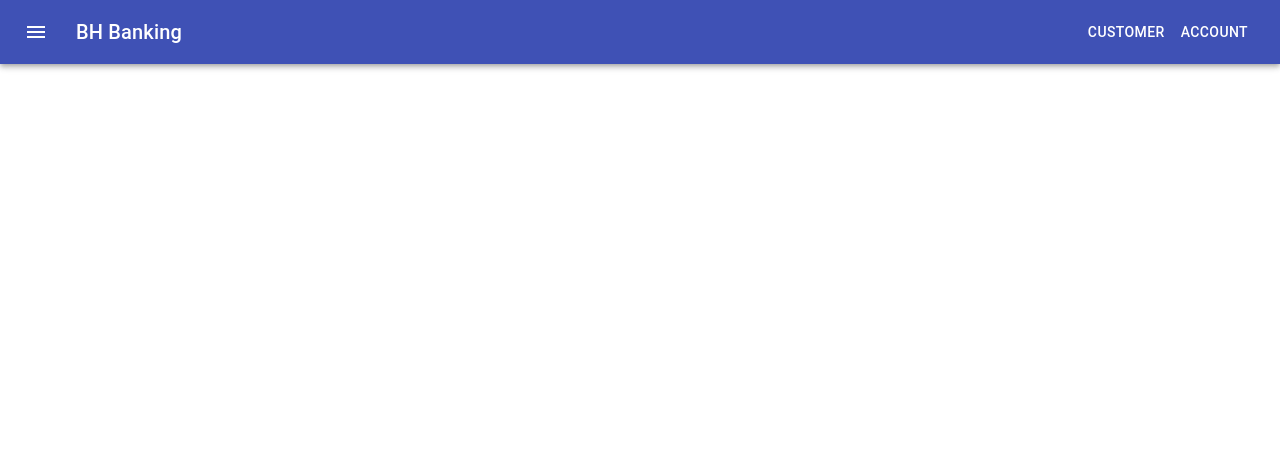
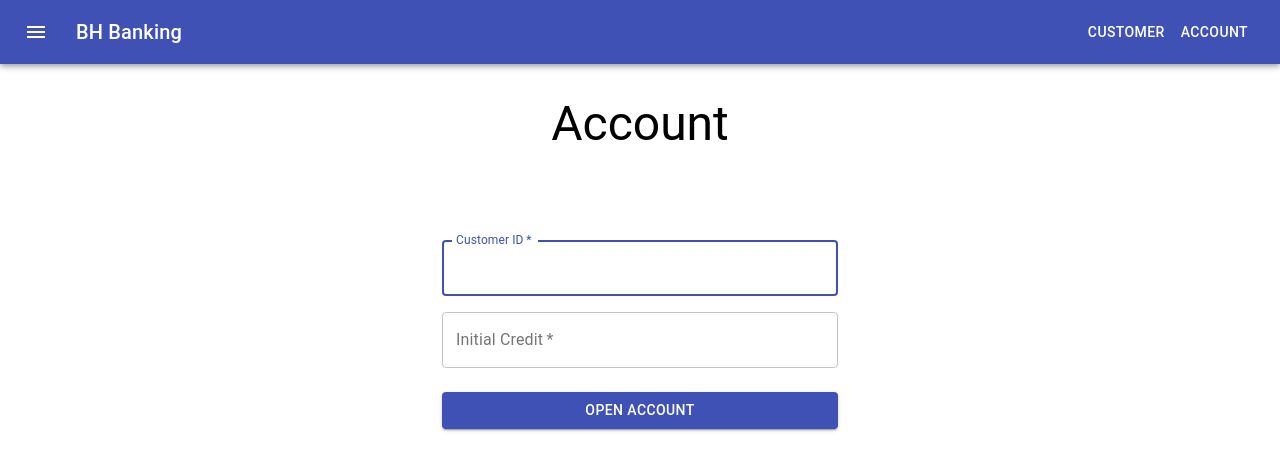
Before and after one commit to eroglum16-zz/bh-banking-ui, a React (Create React App) app: page /account in a window 1280 px wide. Shown: the top 470 px of the page. Built offline with nearby package versions, Linux system fonts and the light colour scheme; no server answers.

Commit message:
Create account page with account opening form

```diff
--- a/src/app/layout/Layout.js
+++ b/src/app/layout/Layout.js
@@ -2,6 +2,7 @@ import React from 'react';
 import TopBar from "./TopBar";
 import {Route, Switch} from 'react-router';
 import CustomerPage from "../pages/customer/CustomerPage";
+import AccountPage from "../pages/account/AccountPage";
 
 const Layout = () => {
     return (
@@ -9,6 +10,7 @@ const Layout = () => {
             <TopBar/>
             <Switch>
                 <Route path={['/', '/customer']} component={CustomerPage} exact={true} />
+                <Route path="/account" component={AccountPage} exact={true} />
             </Switch>
         </React.Fragment>
     )
--- /dev/null
+++ b/src/app/pages/account/AccountPage.js
@@ -0,0 +1,28 @@
+import React from 'react';
+import {Container} from "@material-ui/core";
+import {makeStyles} from '@material-ui/core/styles';
+import Typography from '@material-ui/core/Typography';
+import AccountForm from "./components/AccountForm";
+
+const useStyles = makeStyles((theme) => ({
+    cardGrid: {
+        paddingTop: theme.spacing(4),
+        paddingBottom: theme.spacing(4),
+    }
+}));
+
+const AccountPage = () => {
+    const classes = useStyles();
+    return (
+        <Container className={classes.cardGrid}>
+            <Typography align="center" variant="h3" gutterBottom>
+                Account
+            </Typography>
+            <Container maxWidth="xs">
+                <AccountForm/>
+            </Container>
+        </Container>
+    );
+};
+
+export default AccountPage;
--- /dev/null
+++ b/src/app/pages/account/components/AccountForm.js
@@ -0,0 +1,173 @@
+import React, {useState} from 'react';
+import Button from '@material-ui/core/Button';
+import TextField from '@material-ui/core/TextField';
+import Grid from '@material-ui/core/Grid';
+import {makeStyles} from '@material-ui/core/styles';
+import {createAccount} from '../../../service/accountService';
+import Snackbar from '@material-ui/core/Snackbar';
+import MuiAlert from '@material-ui/lab/Alert';
+import Backdrop from '@material-ui/core/Backdrop';
+import CircularProgress from '@material-ui/core/CircularProgress';
+
+function Alert(props) {
+    return <MuiAlert elevation={6} variant="filled" {...props} />;
+}
+
+const useStyles = makeStyles((theme) => ({
+    paper: {
+        marginTop: theme.spacing(8),
+        display: 'flex',
+        flexDirection: 'column',
+        alignItems: 'center',
+    },
+    form: {
+        width: '100%',
+        marginTop: theme.spacing(3),
+    },
+    submit: {
+        margin: theme.spacing(3, 0, 2),
+    }
+}));
+
+const emptyForm = {customerId: '', initialCredit: ''};
+
+const AccountForm = () => {
+    const classes = useStyles();
+    const [form, setForm] = useState(emptyForm);
+    const [open, setOpen] = useState(false);
+    const [feedback, setFeedback] = useState({});
+    const [formError, setFormError] = useState({});
+    const [requestPending, setRequestPending] = useState(false);
+
+    const requireFields = (errors) => {
+        const requiredFields = Object.keys(errors)
+            .filter(field => !!errors[field])
+            .join(', ');
+
+        setFeedback({
+            severity: 'error',
+            message: `Please fill required fields: ${requiredFields}`
+        });
+        openSnackbar();
+    };
+
+    const validateForm = () => {
+        const errors = {};
+        let valid = true;
+
+        Object.keys(form)
+            .filter(field => !form[field])
+            .forEach(field => {
+                errors[field] = true;
+                valid = false;
+            });
+        setFormError(errors);
+
+        if (!valid) requireFields(errors);
+
+        return valid;
+    };
+
+    const resetForm = () => {
+        setForm(emptyForm);
+        setFormError({});
+    };
+
+    const onSubmit = () => {
+        if (!validateForm()) return;
+
+        setRequestPending(true);
+        createAccount(form)
+            .then(res => {
+                resetForm();
+                setFeedback({
+                    severity: 'success',
+                    message: `You have successfully opened an account with id ${res.data.accountId}.`
+                });
+            })
+            .catch(error => {
+                let message;
+                if (!error.response) {
+                    message = 'Server is not responding, please try in a bit!';
+                } else if (error.response.status === 404) {
+                    message = `No customer was found with the given id (${form.customerId}).`;
+                } else {
+                    message = 'An error occurred while opening an account!';
+                }
+                setFeedback({severity: 'error', message});
+            })
+            .finally(() => {
+                setRequestPending(false);
+                openSnackbar();
+            });
+    };
+
+    const openSnackbar = () => {
+        setOpen(true);
+    };
+
+    const handleClose = (event, reason) => {
+        if (reason === 'clickaway') {
+            return;
+        }
+        setOpen(false);
+    };
+
+    return (
+        <div className={classes.paper}>
+            <form className={classes.form} noValidate>
+                <Grid container spacing={2}>
+                    <Grid item xs={12}>
+                        <TextField
+                            name="customerId"
+                            variant="outlined"
+                            required
+                            fullWidth
+                            id="customerId"
+                            error={formError.customerId}
+                            value={form.customerId}
+                            onChange={({target}) => setForm({...form, customerId: target.value})}
+                            label="Customer ID"
+                            type="text"
+                            autoFocus
+                        />
+                    </Grid>
+                    <Grid item xs={12}>
+                        <TextField
+                            variant="outlined"
+                            required
+                            fullWidth
+                            id="initialCredit"
+                            label="Initial Credit"
+                            name="initialCredit"
+                            type="number"
+                            error={formError.initialCredit}
+                            value={form.initialCredit}
+                            onChange={({target}) => setForm({...form, initialCredit: target.value})}
+                        />
+                    </Grid>
+                </Grid>
+                <Button
+                    type="button"
+                    fullWidth
+                    variant="contained"
+                    color="primary"
+                    className={classes.submit}
+                    onClick={onSubmit}
+                >
+                    Open Account
+                </Button>
+            </form>
+            <Snackbar open={open} autoHideDuration={6000} onClose={handleClose}>
+                <Alert onClose={handleClose} severity={feedback.severity}>
+                    {feedback.message}
+                </Alert>
+            </Snackbar>
+            <Backdrop className={classes.backdrop} open={requestPending}>
+                <CircularProgress color="inherit"/>
+            </Backdrop>
+        </div>
+    );
+};
+
+export default AccountForm;
--- /dev/null
+++ b/src/app/service/accountService.js
@@ -0,0 +1,5 @@
+import axios from './axios';
+
+export const createAccount = (form) => {
+    return axios.post(`/api/account/new`, form);
+};
```
